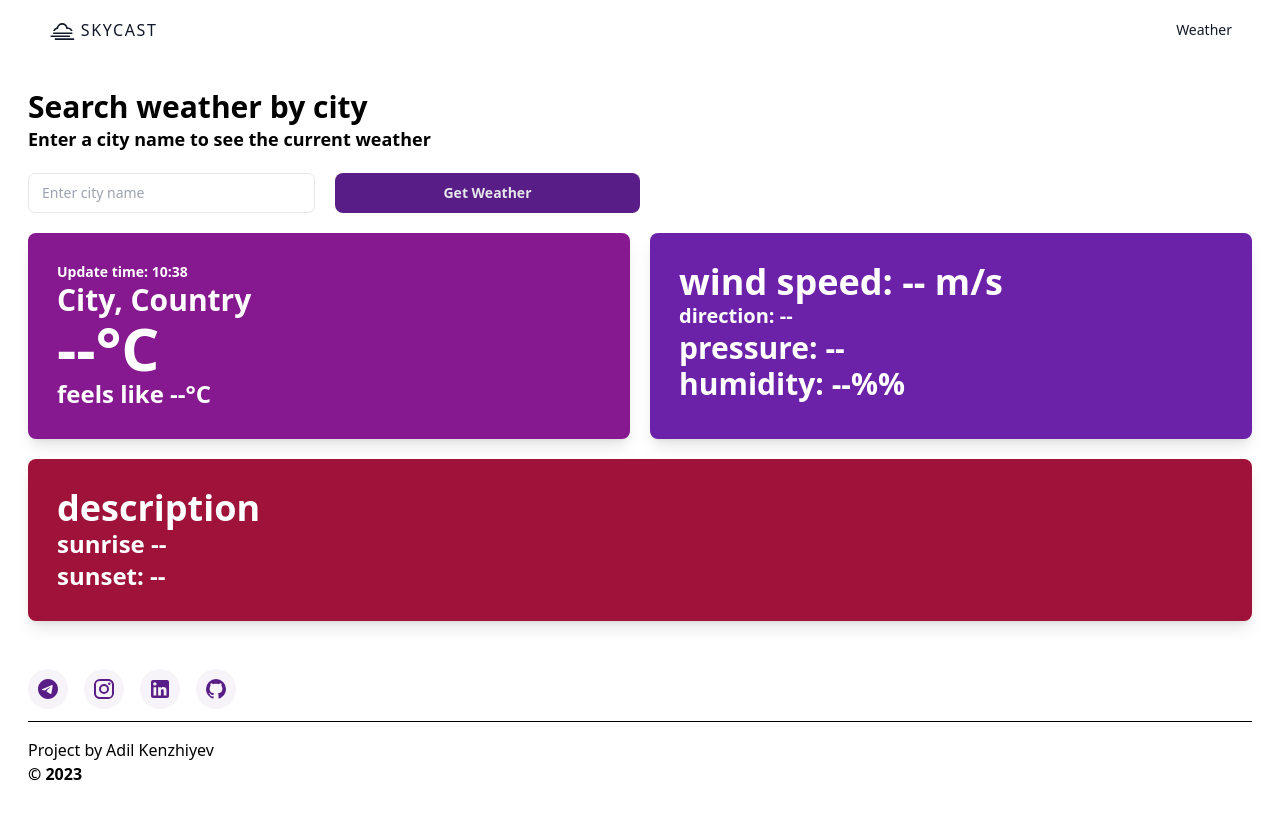
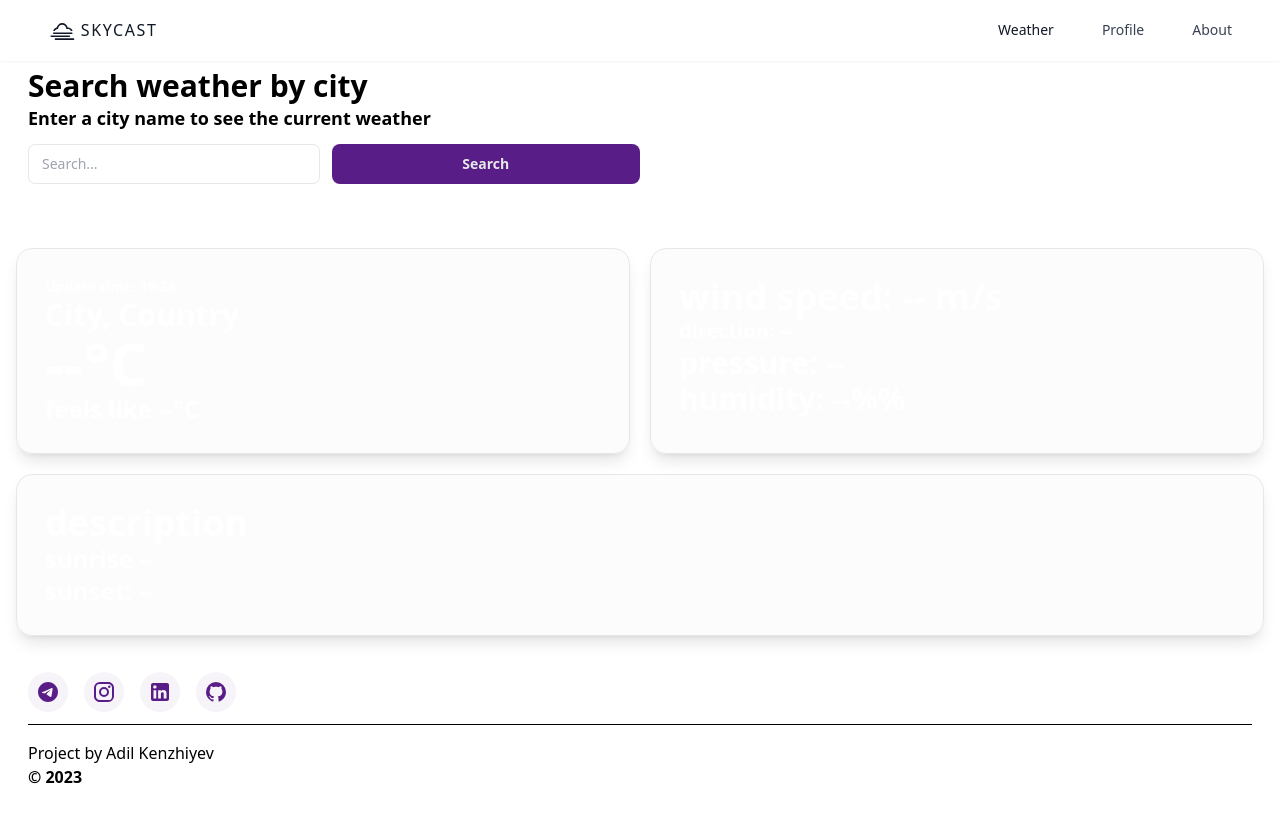
Before and after one commit to neobyvatel/SkyCast-reactjs, a React (Vite) app: page / in a window 1280 px wide. Shown: the top 822 px of the page. Built offline with nearby package versions, Linux system fonts and the light colour scheme.

Commit message:
style change yopta

```diff
--- a/index.html
+++ b/index.html
@@ -7,7 +7,7 @@
 
     <title>Vite + React</title>
   </head>
-  <body class="dark:bg-neutral-900">
+  <body>
     <div id="root"></div>
     <script type="module" src="/src/main.jsx"></script>
   </body>
--- a/src/App.jsx
+++ b/src/App.jsx
@@ -1,13 +1,14 @@
 import Navbar from "./components/Navbar";
 import Footer from "./components/Footer";
+
 import WeatherComponent from "./components/WeatherComponent";
 
 function App() {
   return (
     <>
-      <div className="flex min-h-screen flex-col">
+      <div className="flex min-h-screen flex-col bg-white dark:bg-neutral-900">
         <Navbar />
-        <main className="flex-1">
+        <main className="mt-10 flex-1">
           <WeatherComponent />
         </main>
         <Footer />
--- a/src/components/Footer.jsx
+++ b/src/components/Footer.jsx
@@ -1,9 +1,9 @@
 function Footer() {
   return (
-    <footer className="mt-auto bg-white px-7 pb-10 pt-2 text-black dark:bg-neutral-900 dark:text-slate-200">
+    <footer className="mt-auto bg-transparent px-7 pb-10 pt-2 text-black  dark:text-slate-200">
       <div
         id="contact"
-        className="flex gap-4 py-3 text-[#591D87] dark:text-[#D0BCFF] [&>*]:rounded-full [&>*]:bg-[#F6F4F8] [&>*]:p-2 [&>*]:dark:bg-[#1B1A1E]"
+        className="[&>:]:backdrop-blur-lg [&>:]:backdrop-filter flex gap-4 py-3 text-[#591D87] dark:text-[#D0BCFF] [&>*]:rounded-full [&>*]:bg-[#F6F4F8] [&>*]:p-2 [&>*]:dark:bg-[#1B1A1E]"
       >
         <a
           href="https://t.me/qqqyyyttwwrr"
--- a/src/components/Navbar.jsx
+++ b/src/components/Navbar.jsx
@@ -8,7 +8,7 @@ const Header = () => {
   };
 
   return (
-    <div className="w-full bg-white text-gray-700 dark:bg-neutral-900 dark:text-gray-200">
+    <div className="fixed top-0 z-50 w-full text-gray-700 shadow-sm  dark:text-gray-200">
       <div className="mx-auto flex max-w-screen-xl flex-col px-4 md:flex-row md:items-center md:justify-between md:px-6 lg:px-8">
         <div className="flex flex-row items-center justify-between p-4">
           <a
@@ -53,12 +53,12 @@ const Header = () => {
           } flex-grow flex-col pb-4 md:flex md:flex-row md:justify-end md:pb-0`}
         >
           <a
-            className="focus:shadow-outline mt-2 rounded-lg px-4 py-2 text-sm text-gray-900 transition-all hover:bg-gray-200 hover:text-gray-900 focus:bg-gray-200 focus:text-gray-900 focus:outline-none dark:bg-gray-700 dark:text-gray-200 dark:hover:bg-gray-600 dark:hover:text-white dark:focus:bg-gray-600 dark:focus:text-white md:ml-4 md:mt-0"
+            className="focus:shadow-outline mt-2 rounded-lg px-4 py-2 text-sm text-gray-900 transition-all hover:bg-gray-200  hover:text-gray-900 focus:bg-gray-200 focus:text-gray-900 focus:outline-none dark:bg-gray-700 dark:text-gray-200 dark:hover:bg-gray-600 dark:hover:text-white dark:focus:bg-gray-600 dark:focus:text-white md:ml-4 md:mt-0"
             href=""
           >
             Weather
           </a>
-          {/* <a
+          <a
             href="#"
             className="focus:shadow-outline mt-2 rounded-lg bg-transparent px-4 py-2 text-sm transition-all hover:bg-gray-200 hover:text-gray-900 focus:bg-gray-200 focus:text-gray-900 focus:outline-none dark:bg-transparent dark:text-gray-200 dark:hover:bg-gray-600 dark:hover:text-white dark:focus:bg-gray-600 dark:focus:text-white md:ml-4 md:mt-0"
           >
@@ -69,7 +69,7 @@ const Header = () => {
             className="focus:shadow-outline mt-2 rounded-lg bg-transparent px-4 py-2 text-sm transition-all hover:bg-gray-200 hover:text-gray-900 focus:bg-gray-200 focus:text-gray-900 focus:outline-none dark:bg-transparent dark:text-gray-200 dark:hover:bg-gray-600 dark:hover:text-white dark:focus:bg-gray-600 dark:focus:text-white md:ml-4 md:mt-0"
           >
             About
-          </a> */}
+          </a>
         </nav>
       </div>
     </div>
--- a/src/components/WeatherComponent.jsx
+++ b/src/components/WeatherComponent.jsx
@@ -1,7 +1,10 @@
-import React, { useState, useEffect } from "react";
-import { Line } from "react-chartjs-2";
+import { useState } from "react";
 import { ToastContainer, toast } from "react-toastify";
 import "react-toastify/dist/ReactToastify.css";
+import { CategoryScale, Chart } from "chart.js";
+
+// Register the CategoryScale
+Chart.register(CategoryScale);
 
 const WeatherComponent = () => {
   const showToast = (message) =>
@@ -38,6 +41,14 @@ const WeatherComponent = () => {
   const handleCityNameChange = (e) => {
     setCityName(e.target.value);
   };
+  const generateWeatherUrl = (cityName, endpoint) => {
+    const key = "e31236ca2959caf5178b8298a93073e8";
+    const lang = "en";
+    const units = "metric";
+    const baseUrl = "https://api.openweathermap.org/data/2.5";
+
+    return `${baseUrl}/${endpoint}?q=${cityName}&appid=${key}&lang=${lang}&units=${units}`;
+  };
   const fetchData = async (url) => {
     try {
       const resp = await fetch(url);
@@ -47,14 +58,7 @@ const WeatherComponent = () => {
       return [null, err];
     }
   };
-  const generateWeatherUrl = (cityName, endpoint) => {
-    const key = "e31236ca2959caf5178b8298a93073e8";
-    const lang = "en";
-    const units = "metric";
-    const baseUrl = "https://api.openweathermap.org/data/2.5";
 
-    return `${baseUrl}/${endpoint}?q=${cityName}&appid=${key}&lang=${lang}&units=${units}`;
-  };
   const handleFetchWeather = async () => {
     if (cityName.trim() === "") {
       showToast("Invalid empty input. ");
@@ -67,6 +71,7 @@ const WeatherComponent = () => {
     const [forecastData, forecastErr] = await fetchData(forecastUrl);
     if (nowcastData[1] || forecastData[1]) {
       console.error("Error fetching data: ", nowcastErr, forecastErr);
+      showToast("Error fetching data. ");
     } else {
       showWeather(nowcastData, forecastData);
     }
@@ -77,7 +82,10 @@ const WeatherComponent = () => {
   function showWeather(currentWeatherData, forecastData) {
     console.log("Forecast Data:", forecastData);
     console.log("Current Weather:", currentWeatherData);
-
+    if (currentWeatherData.cod === "404") {
+      showToast("City not found. ");
+      return;
+    }
     // Display current weather data
     if (currentWeatherData && currentWeatherData.sys) {
       setWeatherData({
@@ -95,7 +103,6 @@ const WeatherComponent = () => {
       });
     }
   }
-
   function getCurrentTime() {
     const currentTime = new Date();
     const hours = currentTime.getHours();
@@ -111,7 +118,7 @@ const WeatherComponent = () => {
   }
 
   return (
-    <section id="weather-area" className="p-7">
+    <section id="weather-area">
       <ToastContainer
         position="top-right"
         autoClose={3500}
@@ -123,17 +130,15 @@ const WeatherComponent = () => {
         pauseOnHover
         theme="colored"
       />
-      <div className="mb-5">
+      <div className="mb-5 p-7 ">
         <h1 className=" text-3xl font-bold dark:text-white">
           Search weather by city
         </h1>
         <p className="text-lg font-semibold dark:text-white">
           Enter a city name to see the current weather
         </p>
-      </div>
-
-      <form className="mx-auto flex w-full flex-col gap-5 font-semibold lg:mx-0 lg:w-1/2 lg:flex-row">
-        {/* <input className="block w-full rounded-lg border border-gray-300 bg-gray-50 p-2.5 text-sm text-gray-900 focus:border-purple-500 focus:ring-purple-500 dark:border-gray-600 dark:bg-gray-500 dark:text-white dark:placeholder-gray-400 dark:focus:border-purple-500 dark:focus:ring-purple-500" /> */}
+        <form className="mx-auto mt-3 flex w-full flex-col gap-3 font-semibold lg:mx-0 lg:w-1/2 lg:flex-row">
+          {/* <input className="block w-full rounded-2xl border border-gray-300 bg-gray-50 p-2.5 text-sm text-gray-900 focus:border-purple-500 focus:ring-purple-500 dark:border-gray-600 dark:bg-gray-500 dark:text-white dark:placeholder-gray-400 dark:focus:border-purple-500 dark:focus:ring-purple-500" /> */}
           <div className="relative h-10 w-full min-w-[200px]">
             <input
               type="text"
@@ -142,24 +147,25 @@ const WeatherComponent = () => {
               value={cityName}
               onKeyDown={handleEnterKeyPress}
               onChange={handleCityNameChange}
-            className="text-blue-gray-700 disabled:bg-blue-gray-50 placeholder-shown:border-blue-gray-200 placeholder-shown:border-t-blue-gray-200 border-blue-gray-200 peer h-full w-full rounded-[7px] border bg-transparent  px-3 py-2.5 font-sans text-sm font-normal outline outline-0 transition-all placeholder-shown:border focus:border-2 focus:border-purple-500 focus:border-t-transparent focus:outline-0 disabled:border-0 dark:text-white"
+              className="text-blue-gray-700 disabled:bg-blue-gray-50 placeholder-shown:border-blue-gray-200 placeholder-shown:border-t-blue-gray-200 border-blue-gray-200 peer h-full w-full rounded-[7px]   border bg-transparent  px-3 py-2.5 font-sans text-sm font-normal outline outline-0 transition-all placeholder-shown:border focus:border-2 focus:border-purple-500 focus:border-t-transparent focus:outline-0 disabled:border-0 dark:text-white"
             />
             <label className="peer-placeholder-shown:text-blue-gray-500  peer-disabled:peer-placeholder-shown:text-blue-gray-500 before:content[' '] after:content[' '] text-blue-gray-400 before:border-blue-gray-200 after:border-blue-gray-200 pointer-events-none absolute -top-1.5 left-0 flex h-full w-full select-none !overflow-visible truncate text-[11px] font-normal leading-tight text-gray-400 transition-all before:pointer-events-none before:mr-1 before:mt-[6.5px] before:box-border before:block before:h-1.5 before:w-2.5 before:rounded-tl-md before:border-l before:border-t before:transition-all after:pointer-events-none after:ml-1 after:mt-[6.5px] after:box-border after:block after:h-1.5 after:w-2.5 after:flex-grow after:rounded-tr-md after:border-r after:border-t after:transition-all peer-placeholder-shown:text-sm peer-placeholder-shown:leading-[3.75] peer-placeholder-shown:before:border-transparent peer-placeholder-shown:after:border-transparent peer-focus:text-[11px] peer-focus:leading-tight peer-focus:text-purple-500 peer-focus:before:border-l-2 peer-focus:before:border-t-2 peer-focus:before:!border-purple-500 peer-focus:after:border-r-2 peer-focus:after:border-t-2 peer-focus:after:!border-purple-500 peer-disabled:text-transparent peer-disabled:before:border-transparent peer-disabled:after:border-transparent">
-            Enter city name
+              Search...
             </label>
           </div>
           <button
             type="button"
             id="btnFetch"
             onClick={handleFetchWeather}
-          className="block w-full rounded-lg border border-transparent bg-[#591D87] p-2 px-4 text-sm font-semibold text-gray-200 transition-all hover:border-neutral-950 hover:bg-[#461669] dark:bg-[#D0BCFF] dark:text-black dark:hover:border-neutral-100 dark:hover:bg-[#B899FF]"
+            className="block w-full rounded-lg  bg-[#591D87] p-2 px-4 text-sm font-semibold text-gray-200 transition-all  hover:bg-[#461669] dark:bg-[#D0BCFF] dark:text-black dark:hover:bg-[#B899FF]"
           >
-          Get Weather
+            Search
           </button>
         </form>
+      </div>
 
-      <div className="mt-5 flex flex-col flex-wrap gap-5 text-white  md:flex-row [&>*]:rounded-lg [&>*]:p-7 [&>*]:font-bold [&>*]:shadow-lg [&>*]:transition-all">
-        <div className="flex-1 border border-transparent bg-fuchsia-800 hover:border-neutral-800 hover:bg-fuchsia-900 dark:bg-rose-900 dark:hover:border-neutral-200 dark:hover:bg-rose-800">
+      <div className="mt-5 flex flex-col flex-wrap gap-5 p-4 text-white md:flex-row [&>*]:rounded-2xl [&>*]:border [&>*]:border-gray-200 [&>*]:bg-neutral-100/30  [&>*]:p-7 [&>*]:font-bold [&>*]:shadow-lg [&>*]:backdrop-blur-lg [&>*]:backdrop-filter [&>*]:transition-all">
+        <div className="flex-1  ">
           <p id="updateTime" className="text-sm">
             Update time: {weatherData.updateTime}
           </p>
@@ -169,11 +175,11 @@ const WeatherComponent = () => {
           <h1 id="temp" className="text-6xl">
             {weatherData.temp}
           </h1>
-          <p className="text-2xl">
+          <p className="text-2xl ">
             feels like <span id="feelsLike">{weatherData.feelsLike}</span>
           </p>
         </div>
-        <div className="flex-1 border border-transparent bg-purple-800 hover:border-neutral-800 hover:bg-purple-900 dark:bg-violet-900 dark:hover:border-neutral-100 dark:hover:bg-violet-800">
+        <div className="flex-1 ">
           <h1 id="windSpeed" className="text-4xl">
             {weatherData.windSpeed}
           </h1>
@@ -187,7 +193,7 @@ const WeatherComponent = () => {
             humidity: <span id="humidity">{weatherData.humidity}</span>%
           </p>
         </div>
-        <div className="w-full border border-transparent bg-rose-800 hover:border-neutral-800 hover:bg-rose-900 dark:bg-fuchsia-900 dark:hover:border-neutral-200 dark:hover:bg-fuchsia-800">
+        <div className="w-full">
           <p id="weatherDescription" className="text-4xl">
             {weatherData.weatherDescription}
           </p>
@@ -202,5 +208,4 @@ const WeatherComponent = () => {
     </section>
   );
 };
-
 export default WeatherComponent;
```
Also changed, not shown: 1 other file (tests, documents, lock files or other folders). Lines whose indentation alone changed are shown as unchanged.
